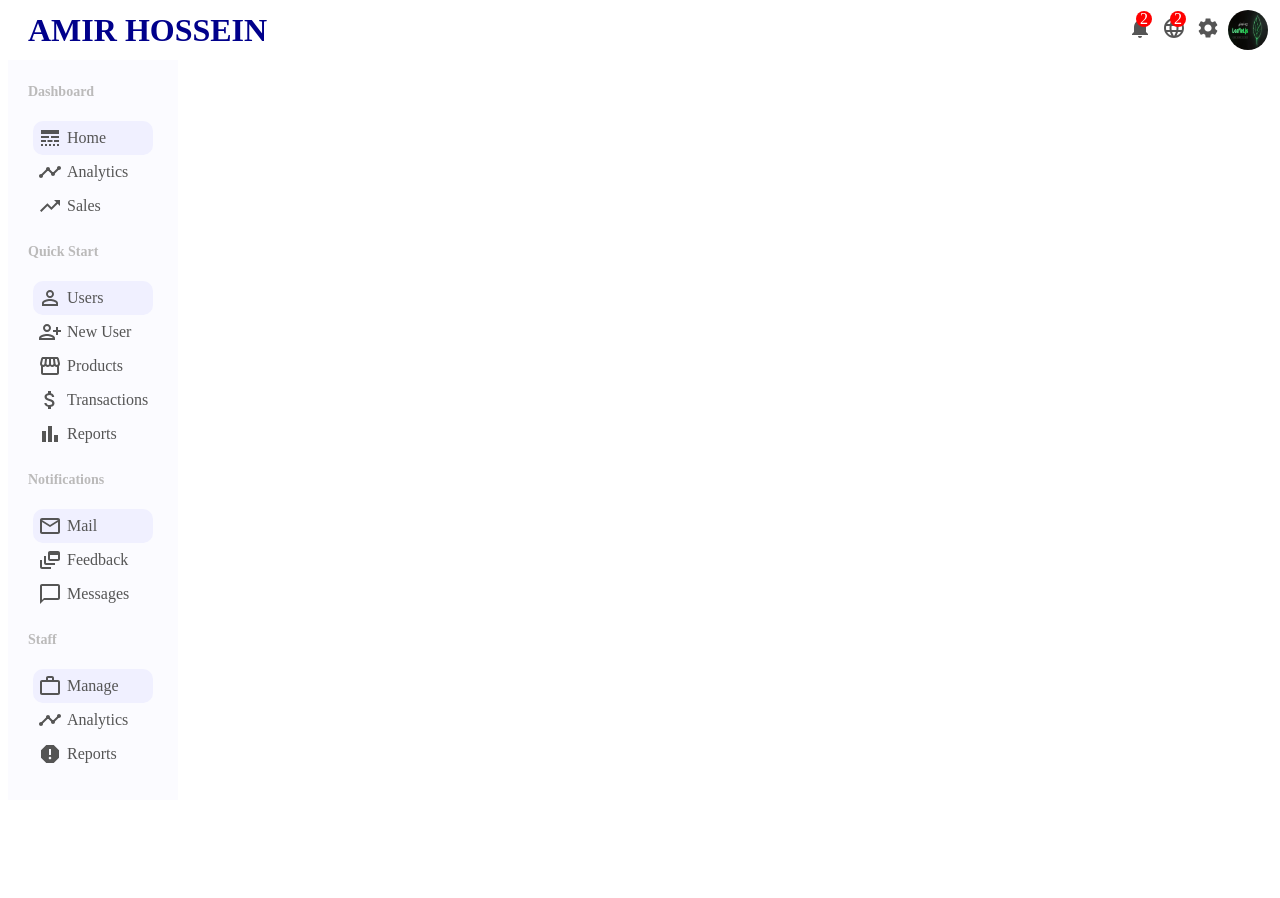
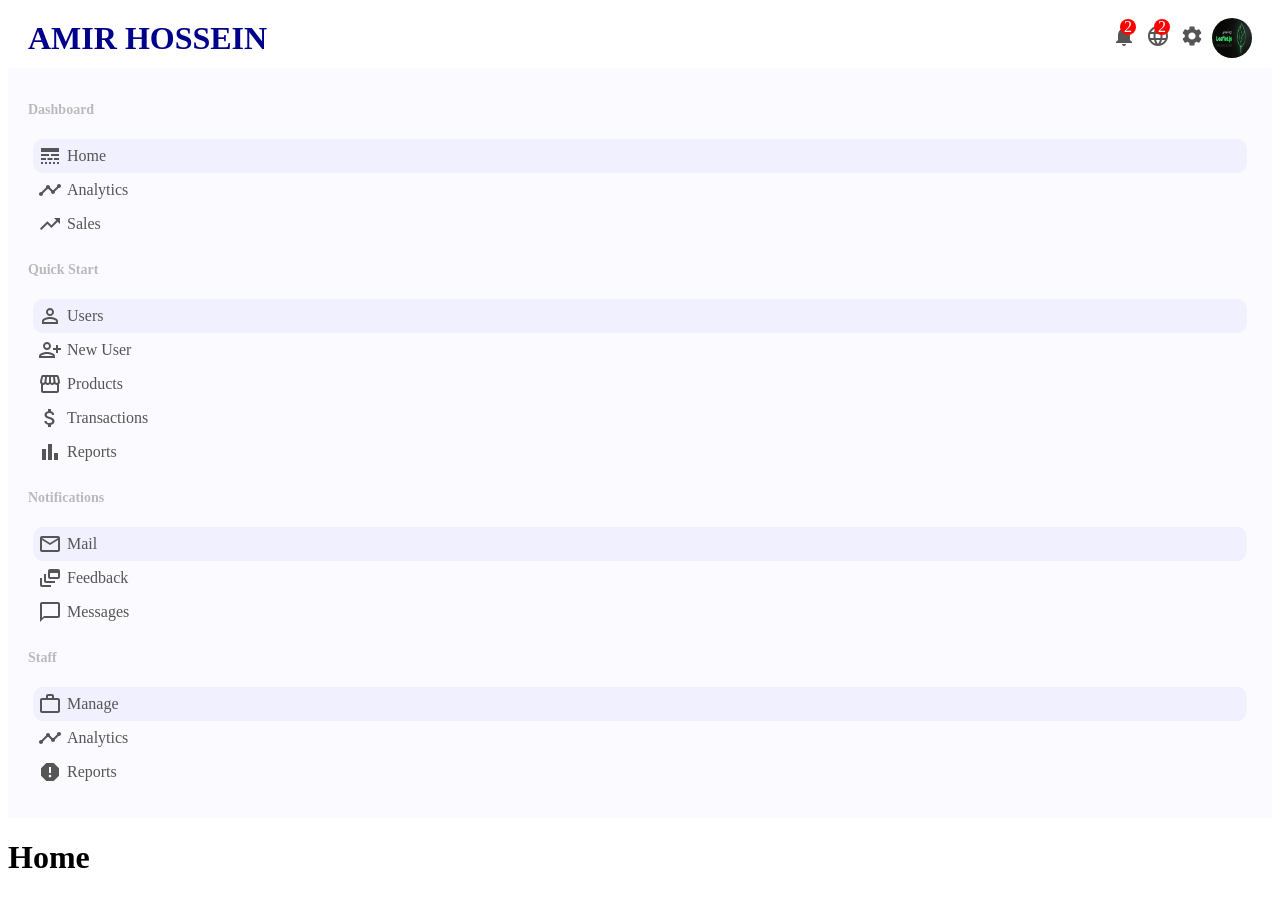
Before and after one commit to AmirNouri-dev/CMS-Project-reactjs, a React (Vite) app: page / in a window 1280 px wide. Before the commit the page ends 800 px from the top, so only its background shows below. Built offline with nearby package versions, Linux system fonts and the light colour scheme.

Commit message:
code sidebar ->  fix bugs

```diff
--- a/src/components/sidebar/SideBar.css
+++ b/src/components/sidebar/SideBar.css
@@ -2,7 +2,7 @@
   flex: 1;
   height: calc(100vh - 50px);
   background-color: rgb(251, 251, 255);
-  position: fixed;
+  position: sticky;
   top: 50px;
 }
 .sidebar-wrapper {
@@ -39,3 +39,6 @@
   font-size: 20px;
   margin-right: 5px;
 }
+a {
+  all: unset;
+}
--- a/src/components/sidebar/SideBar.jsx
+++ b/src/components/sidebar/SideBar.jsx
@@ -4,6 +4,7 @@ import {
   LineStyle,
   Timeline,
   TrendingUp,
+  PersonAddAlt1Outlined,
   PermIdentity,
   Storefront,
   AttachMoney,
@@ -13,8 +14,9 @@ import {
   ChatBubbleOutline,
   WorkOutline,
   Report,
-  PersonAddAlt1Outlined,
 } from "@mui/icons-material";
+
+import { Link } from "react-router-dom";
 
 export default function SideBar() {
   return (
@@ -23,10 +25,12 @@ export default function SideBar() {
         <div className="sidebar-wrapper-menu">
           <h3 className="sidebar-wrapper-menu-title">Dashboard</h3>
           <ul className="sidebar-wrapper-menu_list">
+            <Link to="/" className="link">
               <li className="sidebar-wrapper-menu_list_item active">
                 <LineStyle className="sideBarIcon" />
                 Home
               </li>
+            </Link>
             <li className="sidebar-wrapper-menu_list_item">
               <Timeline className="sideBarIcon" />
               Analytics
@@ -40,18 +44,25 @@ export default function SideBar() {
         <div className="sidebar-wrapper-menu">
           <h3 className="sidebar-wrapper-menu-title">Quick Start</h3>
           <ul className="sidebar-wrapper-menu_list">
+            <Link to="/users">
               <li className="sidebar-wrapper-menu_list_item active">
                 <PermIdentity className="sideBarIcon" />
                 Users
               </li>
+            </Link>
+            <Link to="/newUser">
               <li className="sidebar-wrapper-menu_list_item">
                 <PersonAddAlt1Outlined className="sideBarIcon" />
                 New User
               </li>
+            </Link>
+            <Link to="/products">
               <li className="sidebar-wrapper-menu_list_item">
                 <Storefront className="sideBarIcon" />
                 Products
               </li>
+            </Link>
+
             <li className="sidebar-wrapper-menu_list_item">
               <AttachMoney className="sideBarIcon" />
               Transactions
--- a/src/components/topbar/TopBar.css
+++ b/src/components/topbar/TopBar.css
@@ -2,7 +2,8 @@
   width: 100%;
   height: 60px;
   background-color: #fff;
-  position: fixed;
+  position: sticky;
+  /* position: fixed; */
   top: 0;
   z-index: 999;
 }
```
Lines whose indentation alone changed are shown as unchanged.
